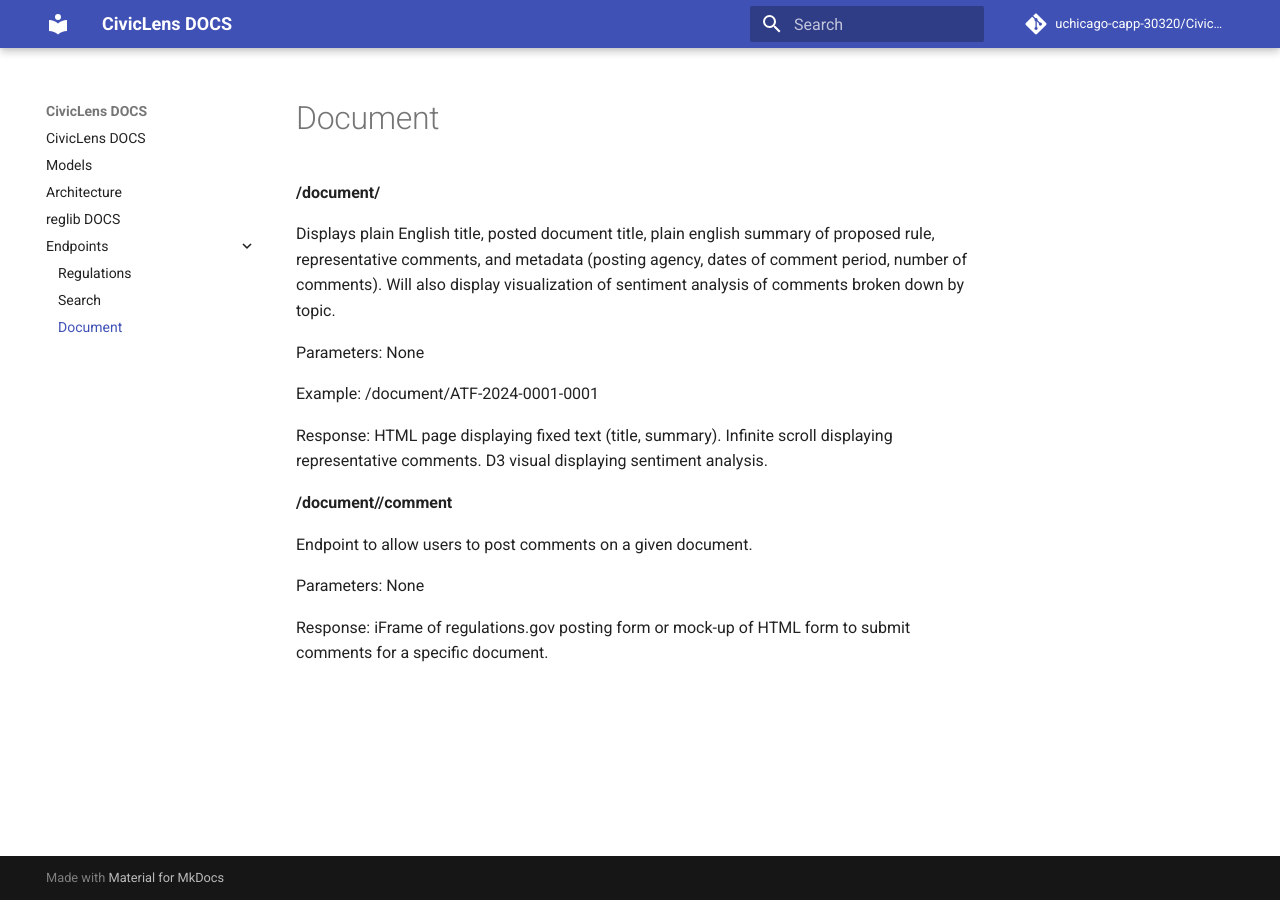
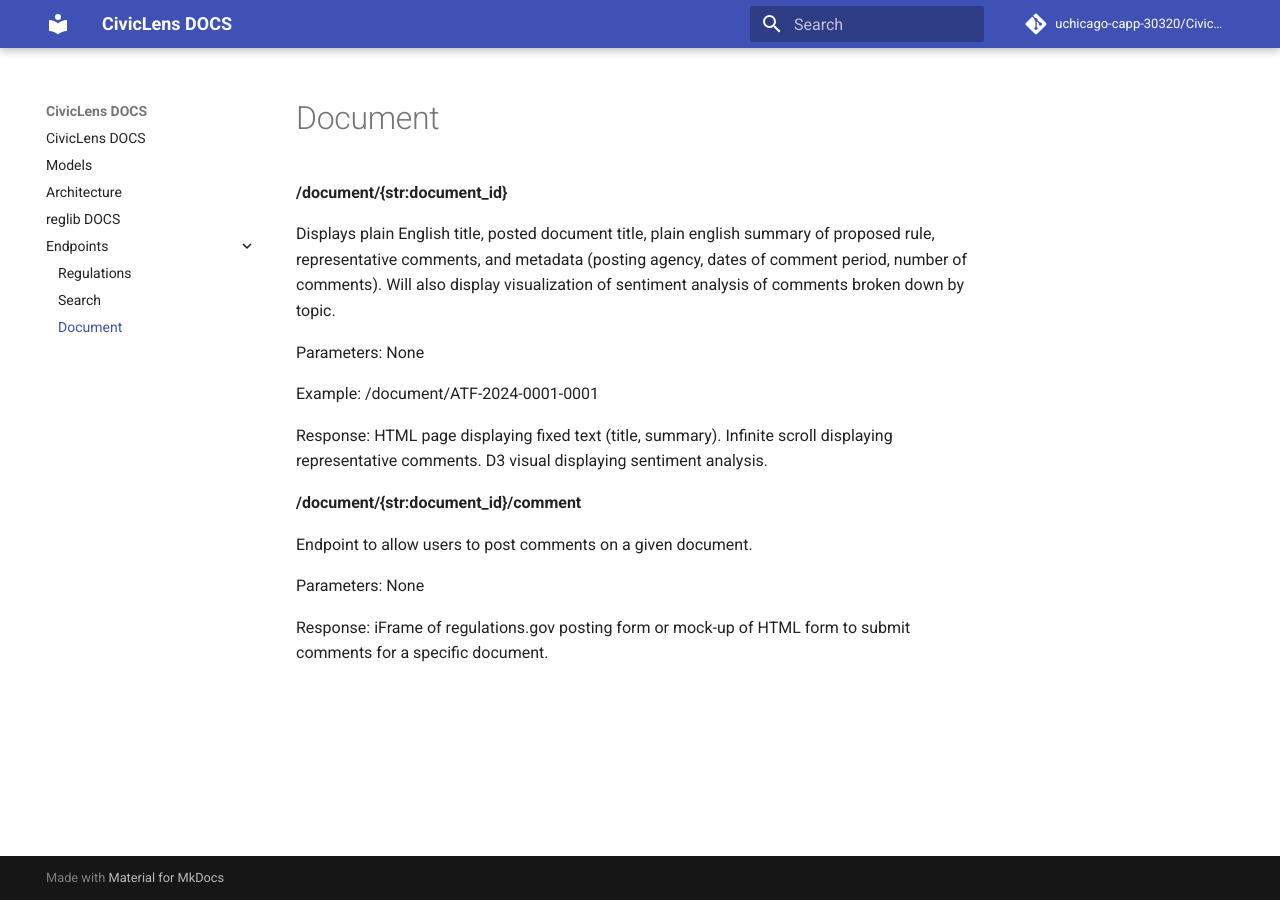
Before and after one commit to uchicago-capp-30320/CivicLens, an MkDocs documentation site: the page built from docs/endpoints/document.md, in a window 1280 px wide. Built offline with MkDocs 1.6.1 and Material for MkDocs 9.7.7, drawn with Linux system fonts in a browser that asks for light colours; comment, search, counter and statistics services are not loaded.

Commit message:
fix endpoints

```diff
--- a/docs/endpoints/document.md
+++ b/docs/endpoints/document.md
@@ -1,4 +1,4 @@
-**/document/<str:document_id>**
+**/document/{str:document_id}**
 
 Displays plain English title, posted document title, plain english summary of proposed rule, representative comments, and metadata (posting agency, dates of comment period, number of comments). Will also display visualization of sentiment analysis of comments broken down by topic.
 
@@ -9,7 +9,7 @@
 Response: HTML page displaying fixed text (title, summary). Infinite scroll displaying representative comments. D3 visual displaying sentiment analysis.
 
 
-**/document/<str:document_id>/comment**
+**/document/{str:document_id}/comment**
 
 Endpoint to allow users to post comments on a given document.
 
```
